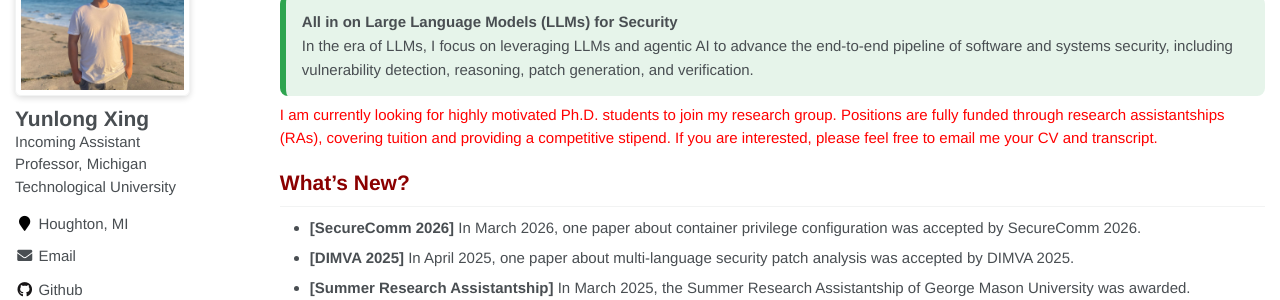
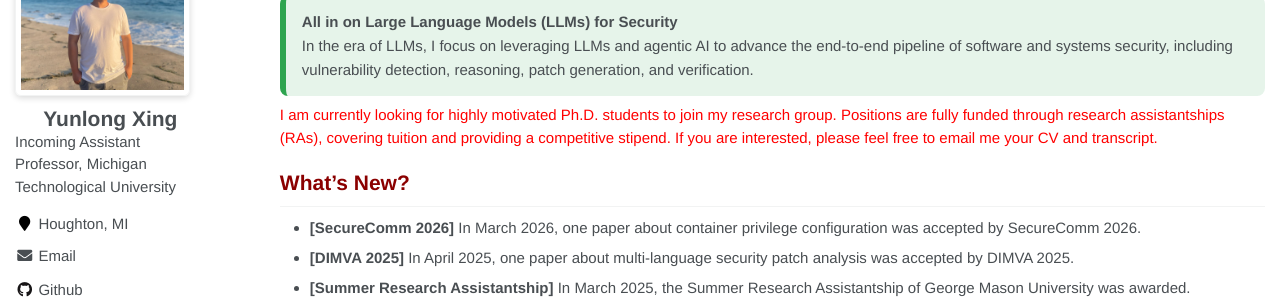
Before and after one commit to YunlongXing/yunlongxing.github.io, a Jekyll site: the page built from _pages/about.md, in a window 1280 px wide. Shown: the part 170-470 px from the top of the page. Built offline with Jekyll 4.4.1, drawn with Linux system fonts in a browser that asks for light colours; some web fonts are replaced.

Commit message:
Add styles for author section
Added styles for author content, name, and bio.

```diff
--- a/assets/css/main.scss
+++ b/assets/css/main.scss
@@ -109,3 +109,17 @@ h1:before, .anchor:before {
   border-radius: 6px;
   box-shadow: 0 2px 6px rgba(0,0,0,0.15);
 }
+
+.author__content {
+  text-align: center;
+}
+
+.author__name {
+  font-weight: 600;
+  font-size: 1.2rem;
+}
+
+.author__bio {
+  font-size: 0.95rem;
+  color: #666;
+}
```
